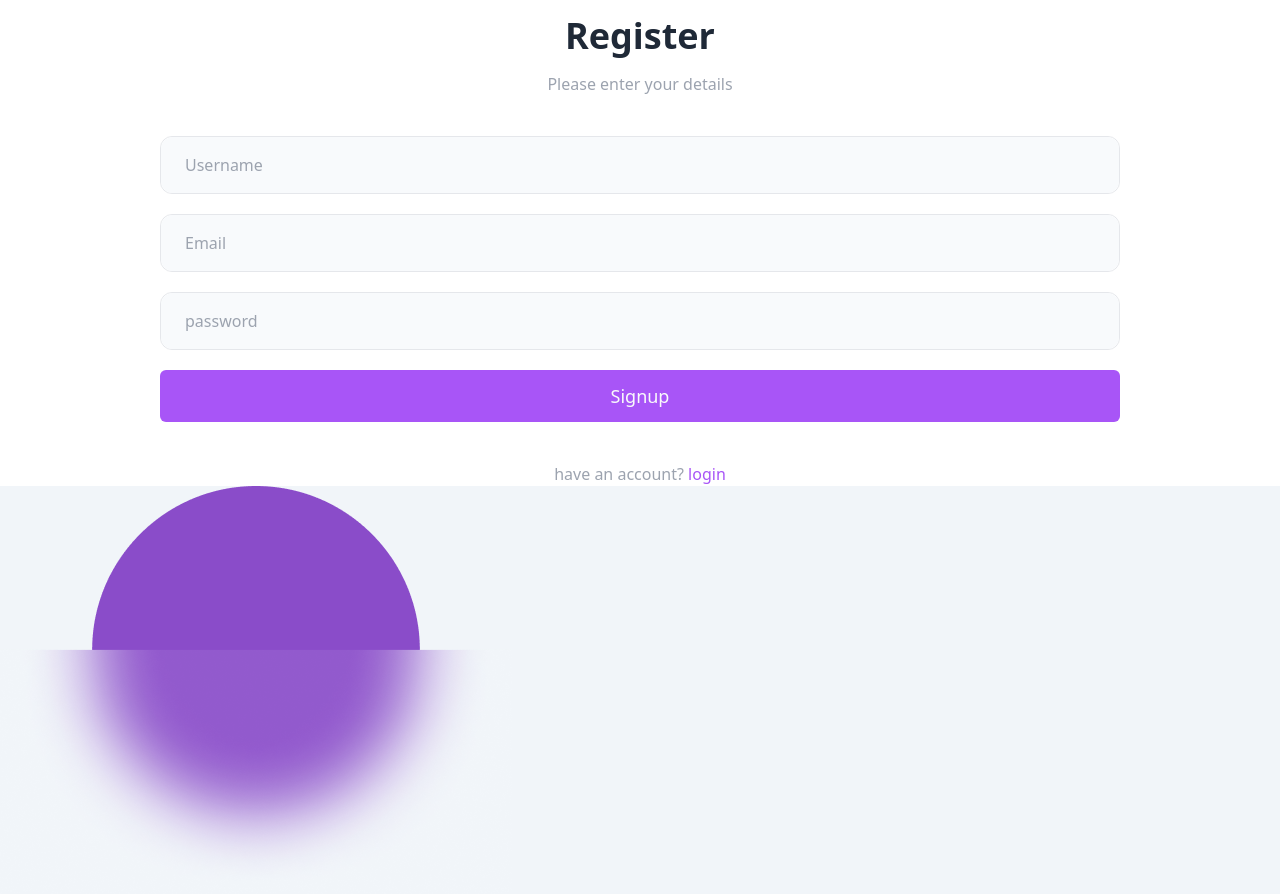
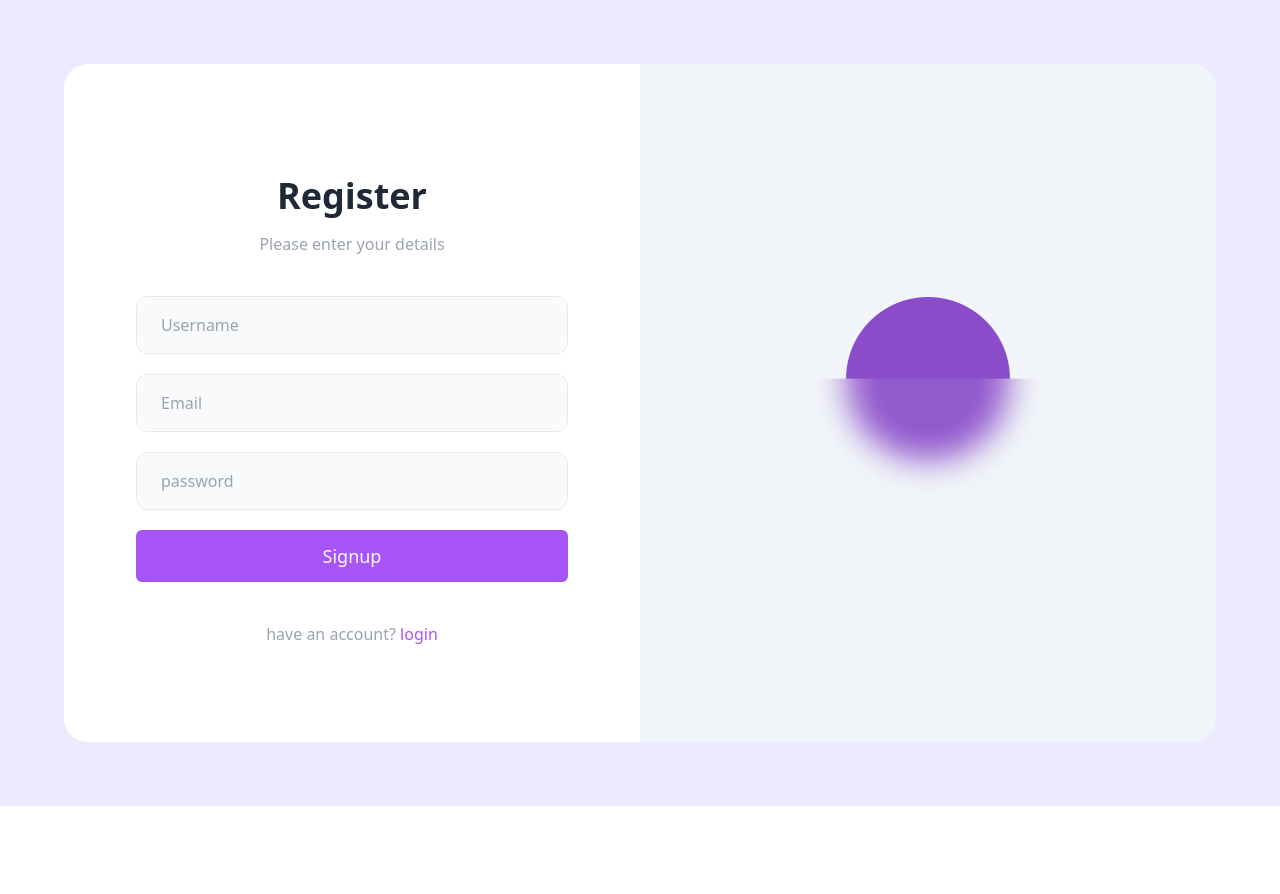
Before and after one commit to ishita-kohli/markit, a Next.js app in the folder client/: page /signup in a window 1280 px wide. Shown: the top 894 px of the page. After the commit the page ends 806 px from the top, so only its background shows below. Built offline with nearby package versions, Linux system fonts and the light colour scheme; no server answers.

Commit message:
evertyhing works now

```diff
--- a/client/layout/layout.js
+++ b/client/layout/layout.js
@@ -1,8 +1,8 @@
 export default function Layout({ children }) {
     return (
         <div className="min-h-screen bg-violet-100 p-16 w-full">
-            <div className="bg-slate-100 rounded-3xl grid lg:grid-cols-2 max-w-[72rem] mx-auto overflow-clip">
-                <div className="right flex flex-col justify-evenly bg-white">
+            <div className="bg-slate-100 rounded-3xl grid grid-cols-2 max-w-[72rem] mx-auto overflow-clip">
+                <div className="flex flex-col justify-evenly bg-white">
                     <div className="text-center my-24">
                         {children}
                     </div>
--- a/client/tailwind.config.js
+++ b/client/tailwind.config.js
@@ -6,7 +6,8 @@ module.exports = {
     './components/**/*.{js,jsx}',
     './app/**/*.{js,jsx}',
     './src/**/*.{js,jsx}',
-	],
+    './layout/**/*.{js,jsx}',
+  ],
   theme: {
     container: {
       center: true,
```
